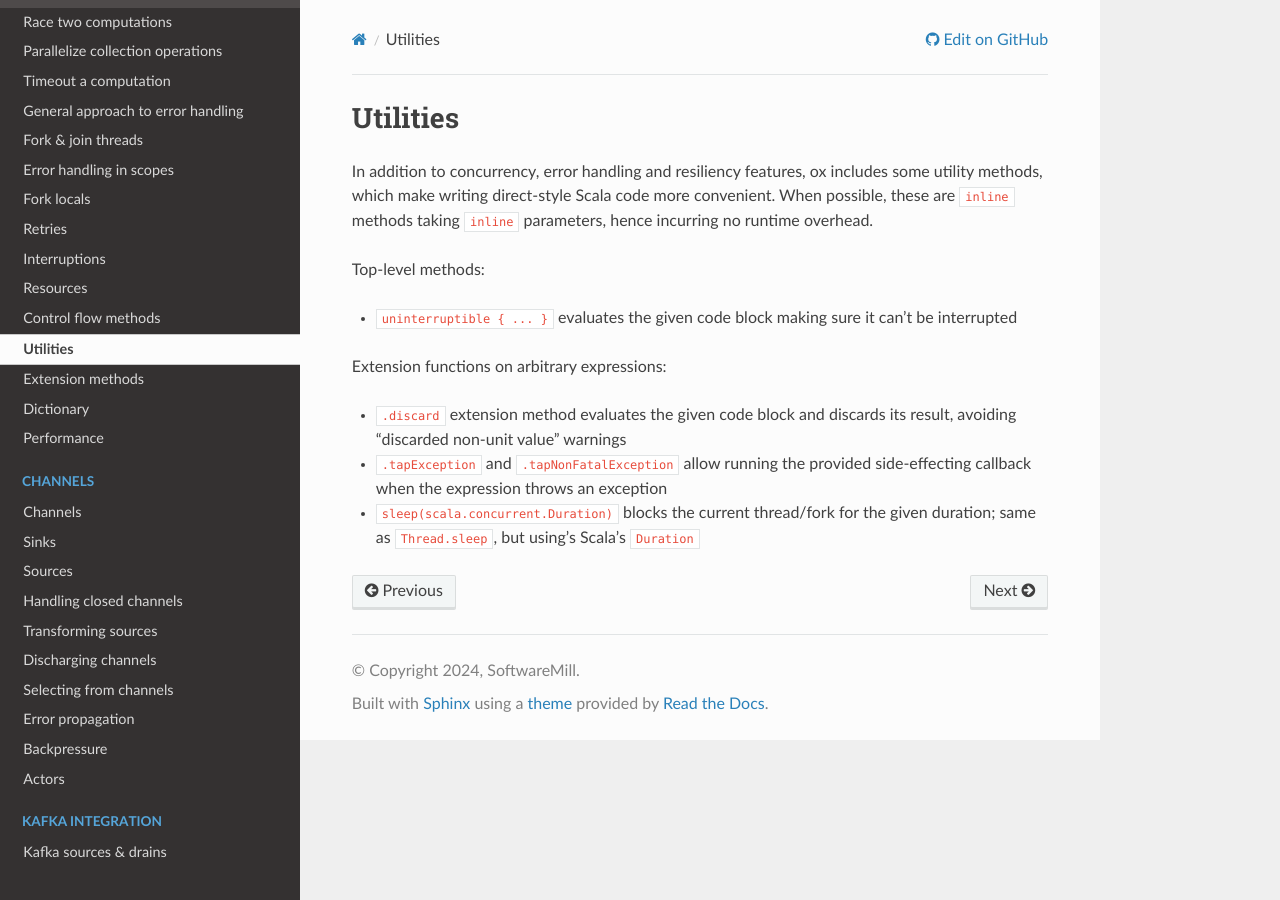
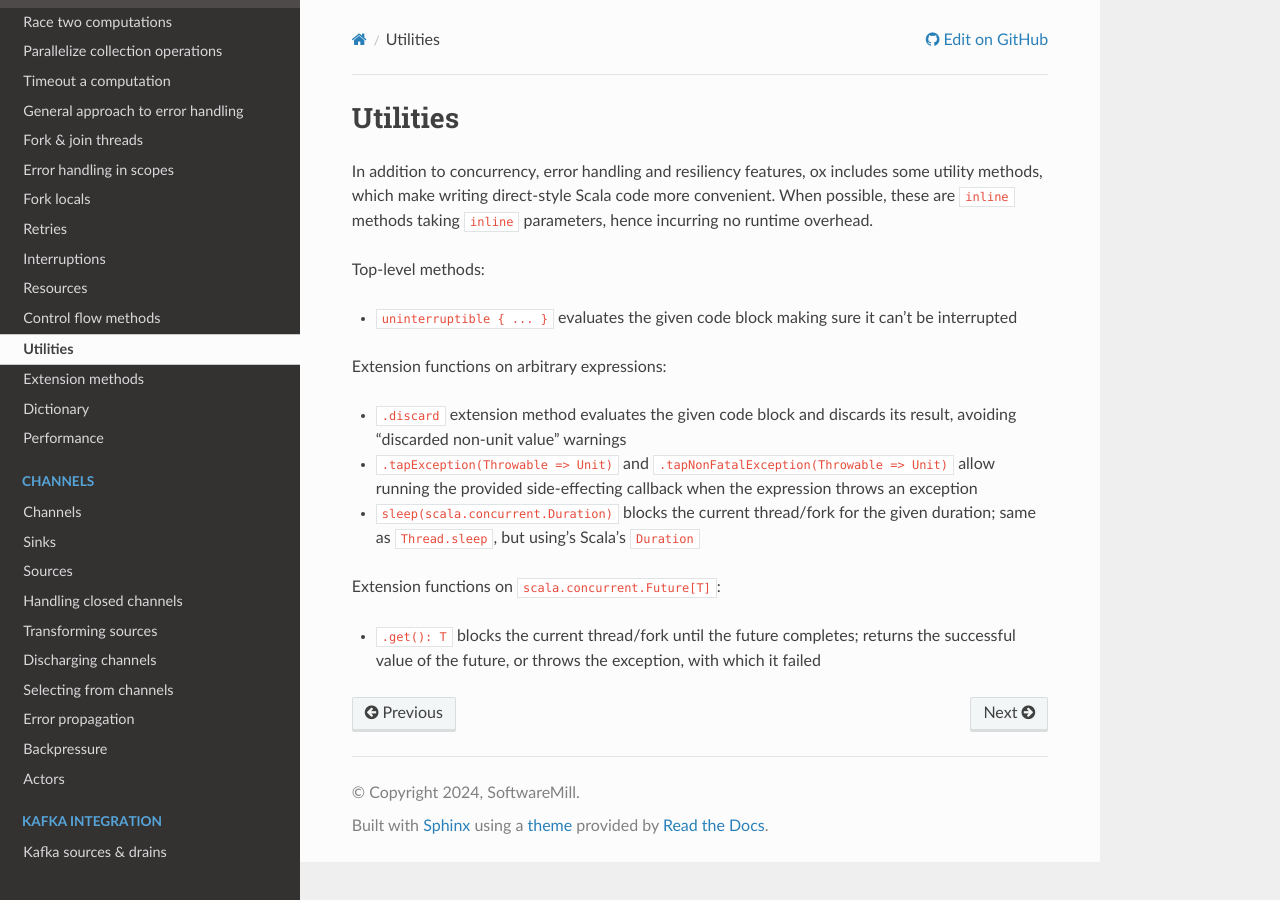
Before and after one commit to softwaremill/ox, a Sphinx documentation site: the page built from doc/utility.md, in a window 1280 px wide. Built offline with Sphinx 7.4.7 and the Read the Docs theme 2.0.0, drawn with Linux system fonts in a browser that asks for light colours.

Commit message:
Add Future.get

```diff
--- a/doc/utility.md
+++ b/doc/utility.md
@@ -12,7 +12,12 @@ Extension functions on arbitrary expressions:
 
 * `.discard` extension method evaluates the given code block and discards its result, avoiding "discarded non-unit
   value" warnings
-* `.tapException` and `.tapNonFatalException` allow running the provided side-effecting callback when the expression
-  throws an exception
+* `.tapException(Throwable => Unit)` and `.tapNonFatalException(Throwable => Unit)` allow running the provided
+  side-effecting callback when the expression throws an exception
 * `sleep(scala.concurrent.Duration)` blocks the current thread/fork for the given duration; same as `Thread.sleep`, but
   using's Scala's `Duration`
+
+Extension functions on `scala.concurrent.Future[T]`:
+
+* `.get(): T` blocks the current thread/fork until the future completes; returns the successful value of the future, or
+  throws the exception, with which it failed
```
Also changed, not shown: 4 other files.
